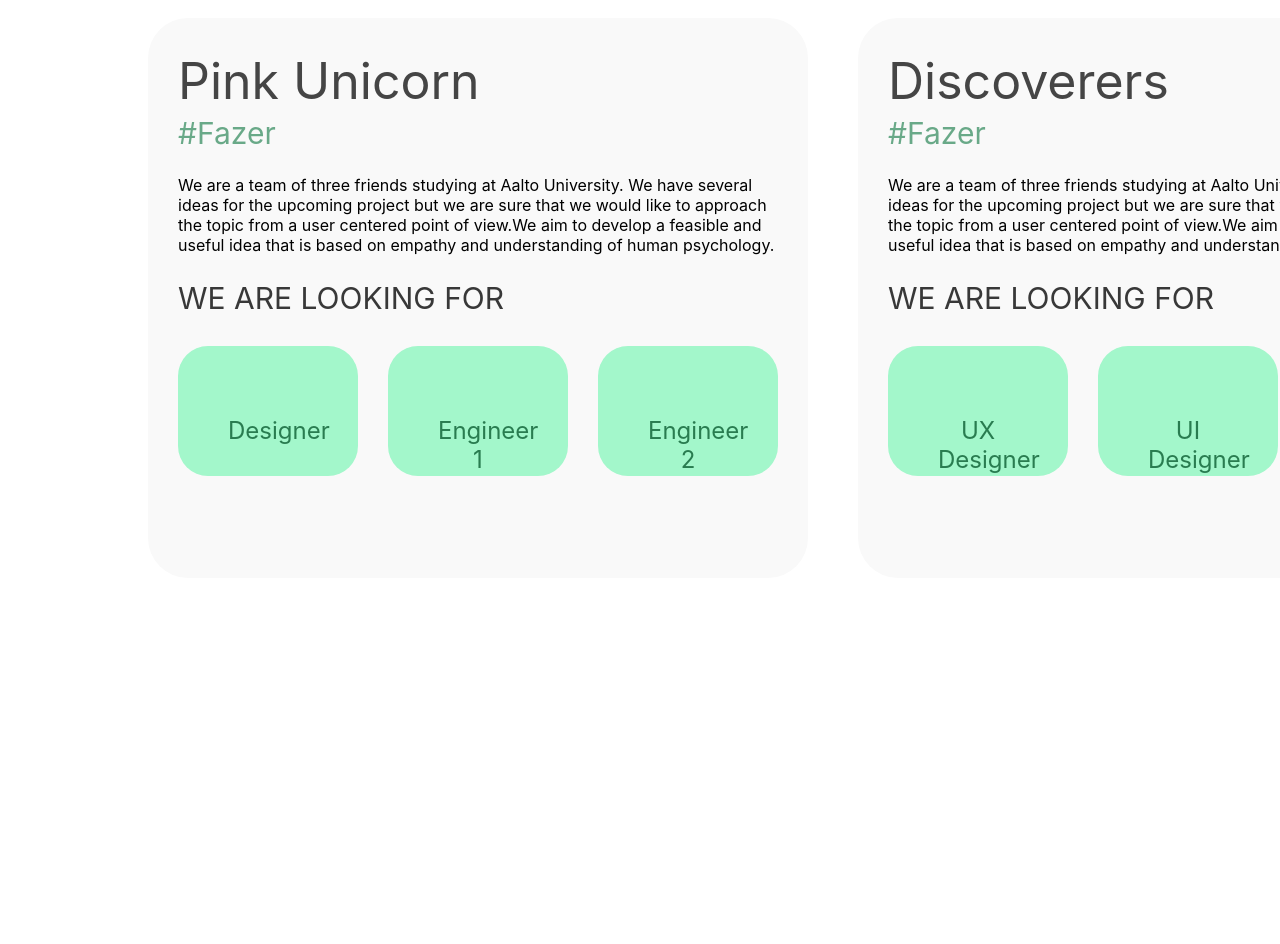
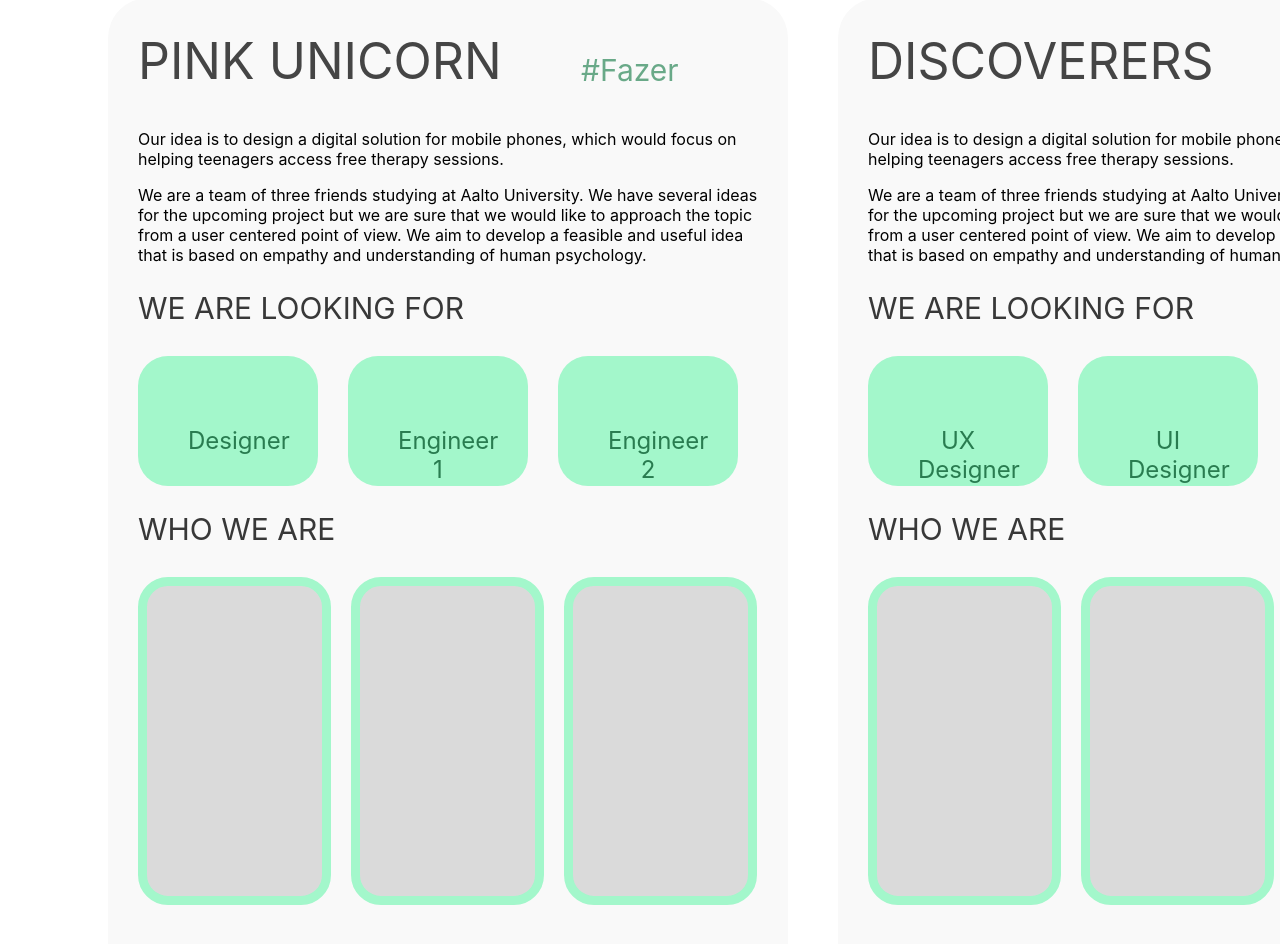
Before and after one commit to tuannguyen-TN/junction-assignment, a React (Vite) app in the folder join-a-team-site/: page / in a window 1280 px wide. Shown: the part 240-1184 px from the top of the page. Before the commit the page ends 908 px from the top, so only its background shows below. Built offline with nearby package versions, Linux system fonts and the light colour scheme.

Commit message:
add who we are section

```diff
--- a/join-a-team-site/src/App.css
+++ b/join-a-team-site/src/App.css
@@ -1,7 +1,7 @@
 .app {
   font-family: Inter;
   font-weight: 400;
-  margin: 90px 140px 90px 140px;
+  margin: 70px 100px 70px 100px;
 }
 
 .intro {
--- a/join-a-team-site/src/Teams.css
+++ b/join-a-team-site/src/Teams.css
@@ -8,11 +8,25 @@
     background: #F9F9F9;
     margin-right: 50px;
     padding: 30px;
-    width: 600px;
-    height: 500px;
+    width: 620px;
+    height: 520px;
 }
 
-.team-container h1 {
+.team-item-extended {
+    border-radius: 40px;
+    background: #F9F9F9;
+    margin-right: 50px;
+    padding: 30px;
+    width: 620px;
+    height: 1040px;
+}
+
+.team-title {
+    display: grid;
+    grid-template-columns: auto auto;
+}
+
+.team-title h1 {
     color: #454545;
     font-size: 50px;
     font-weight: 400;
@@ -25,7 +39,7 @@
     font-weight: 400;
 }
 
-.hiring-title {
+.section-title {
     color: #383838;
     font-size: 30px;
     font-weight: 400;
@@ -59,3 +73,20 @@ a:hover {
     font-weight: 400;
     color: #297C50;
 }
+
+.member-container {
+    display: grid;
+    grid-template-columns: auto auto auto;
+    margin-top: 30px;
+  }
+
+.member-item {
+    border: 9px solid #A3F7CB;
+    border-radius: 30px;
+    background: #DADADA;
+    margin-right: 20px;
+    padding: 55px;
+    width: 65px;
+    height: 200px;
+    text-align: center;
+}
--- a/join-a-team-site/src/Teams.jsx
+++ b/join-a-team-site/src/Teams.jsx
@@ -2,33 +2,65 @@ import { useState } from 'react'
 import './Teams.css'
 
 function Teams() {
+	const [showMore, setShowMore] = useState(true)
 	const randomArr = [
 		{
 			title: 'Pink Unicorn',
 			challenge: 'Fazer',
 			description:
-				'We are a team of three friends studying at Aalto University. We have several ideas for the upcoming project but we are sure that we would like to approach the topic from a user centered point of view.',
-			idea: 'We aim to develop a feasible and useful idea that is based on empathy and understanding of human psychology.',
+				'We are a team of three friends studying at Aalto University. We have several ideas for the upcoming project but we are sure that we would like to approach the topic from a user centered point of view. We aim to develop a feasible and useful idea that is based on empathy and understanding of human psychology.',
+			idea: 'Our idea is to design a digital solution for mobile phones, which would focus on helping teenagers access free therapy sessions.',
 			vacancies: ['Designer', 'Engineer 1', 'Engineer 2'],
+			members: [
+				{
+					name: 'A',
+					role: 'Z',
+				},
+				{
+					name: 'B',
+					role: 'Z',
+				},
+				{
+					name: 'C',
+					role: 'Z',
+				},
+			],
 		},
 		{
 			title: 'Discoverers',
 			challenge: 'Fazer',
 			description:
-				'We are a team of three friends studying at Aalto University. We have several ideas for the upcoming project but we are sure that we would like to approach the topic from a user centered point of view.',
-			idea: 'We aim to develop a feasible and useful idea that is based on empathy and understanding of human psychology.',
+				'We are a team of three friends studying at Aalto University. We have several ideas for the upcoming project but we are sure that we would like to approach the topic from a user centered point of view. We aim to develop a feasible and useful idea that is based on empathy and understanding of human psychology.',
+			idea: 'Our idea is to design a digital solution for mobile phones, which would focus on helping teenagers access free therapy sessions.',
 			vacancies: ['UX Designer', 'UI Designer', 'Engineer 2'],
+			members: [
+				{
+					name: 'A',
+					role: 'Z',
+				},
+				{
+					name: 'B',
+					role: 'Z',
+				},
+				{
+					name: 'C',
+					role: 'Z',
+				},
+			],
 		},
 	]
 
 	return (
 		<div className="team-container">
 			{randomArr.map((item, index) => (
-				<div key={index} className="team-item">
-					<h1>{item.title}</h1>
-					<h2 className="challenge">#{item.challenge}</h2>
-					<p>{item.description + item.idea}</p>
-					<h2 className="hiring-title">WE ARE LOOKING FOR</h2>
+				<div key={index} className={showMore ? 'team-item-extended' : 'team-item'}>
+					<div className="team-title">
+						<h1>{item.title.toUpperCase()}</h1>
+						<h2 className="challenge">#{item.challenge}</h2>
+					</div>
+					<p>{item.idea}</p>
+					{showMore ? <p>{item.description}</p> : null}
+					<h2 className="section-title">WE ARE LOOKING FOR</h2>
 					<div className="vacancy-container">
 						{item.vacancies.map((vacancy, index) => (
 							<a href="/" key={index} className="vacancy-item">
@@ -36,6 +68,16 @@ function Teams() {
 							</a>
 						))}
 					</div>
+					{showMore ? (
+						<div>
+							<h2 className="section-title">WHO WE ARE</h2>
+							<div className="member-container">
+								{item.members.map((member, index) => (
+									<a href="/" key={index} className="member-item"></a>
+								))}
+							</div>
+						</div>
+					) : null}
 				</div>
 			))}
 		</div>
```
